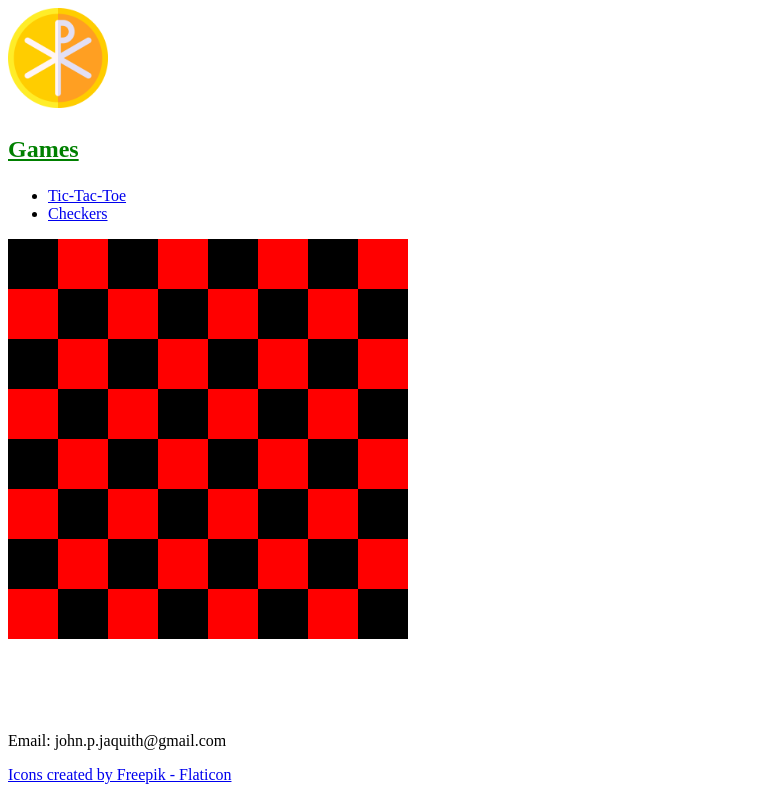
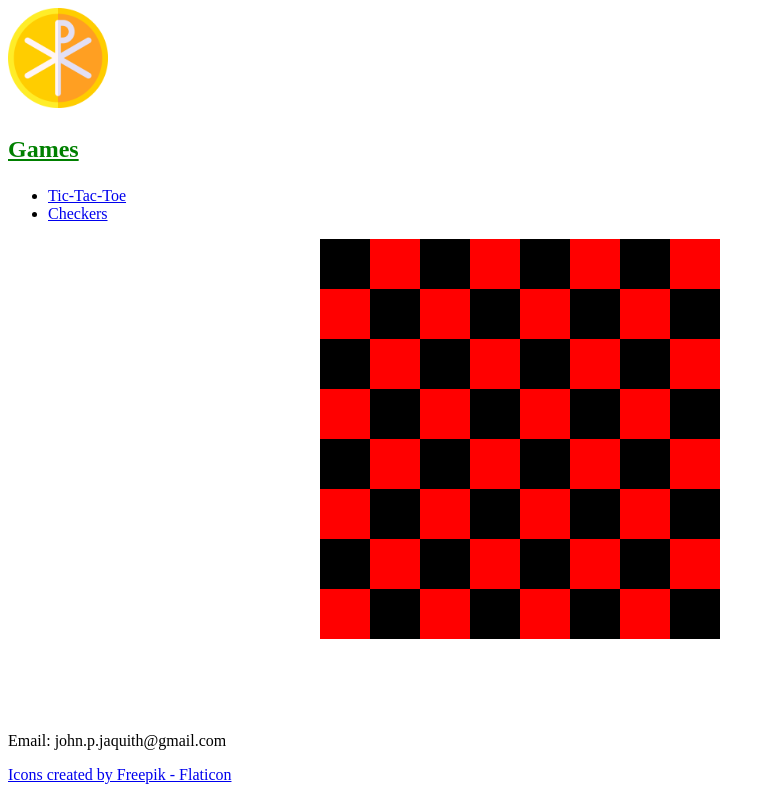
Before and after one commit to Japesjake/JP, a SvelteKit app: page /games/checkers in a window 1280 px wide. Shown: the whole page, without its empty margins (0-775 px from the left). Built offline with nearby package versions, Linux system fonts and the light colour scheme.

Commit message:
made postion absolute for checkers board.

```diff
--- a/src/routes/games/checkers/+page.svelte
+++ b/src/routes/games/checkers/+page.svelte
@@ -1,9 +1,10 @@
 <script>
     import Column from './Column.svelte'
 </script>
-
-{#each {length: 8} as _, x}
-<div style = 'float: left;'>
+<div style = 'position: absolute; left: 25%'>
+    {#each {length: 8} as _, x}
+<div style = 'float: left'>
     <Column x = {x}/>
 </div>
-{/each}
+    {/each}
+</div>
```
